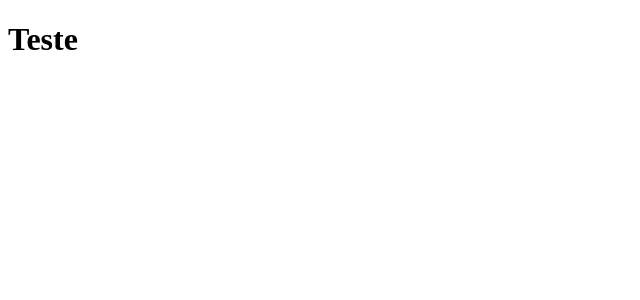
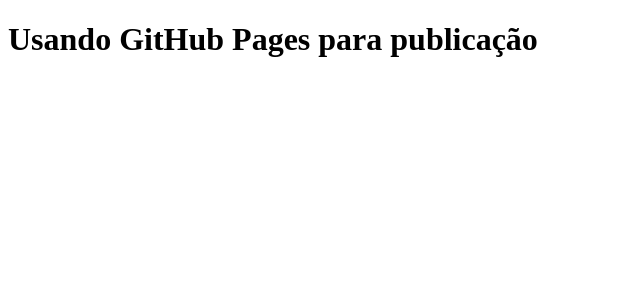
Before and after one commit to GabrielDargas/clone-tabnews, a Next.js app: page / in a window 1280 px wide. Shown: the top 300 px of the page, without its empty margins (0-640 px from the left). Built offline with nearby package versions, Linux system fonts and the light colour scheme.

Commit message:
Update index.js

```diff
--- a/pages/index.js
+++ b/pages/index.js
@@ -1,5 +1,5 @@
 function Home(){
-    return <h1>Teste</h1>
+    return <h1>Usando GitHub Pages para publicação</h1>
 }
 
 export default Home;
```
